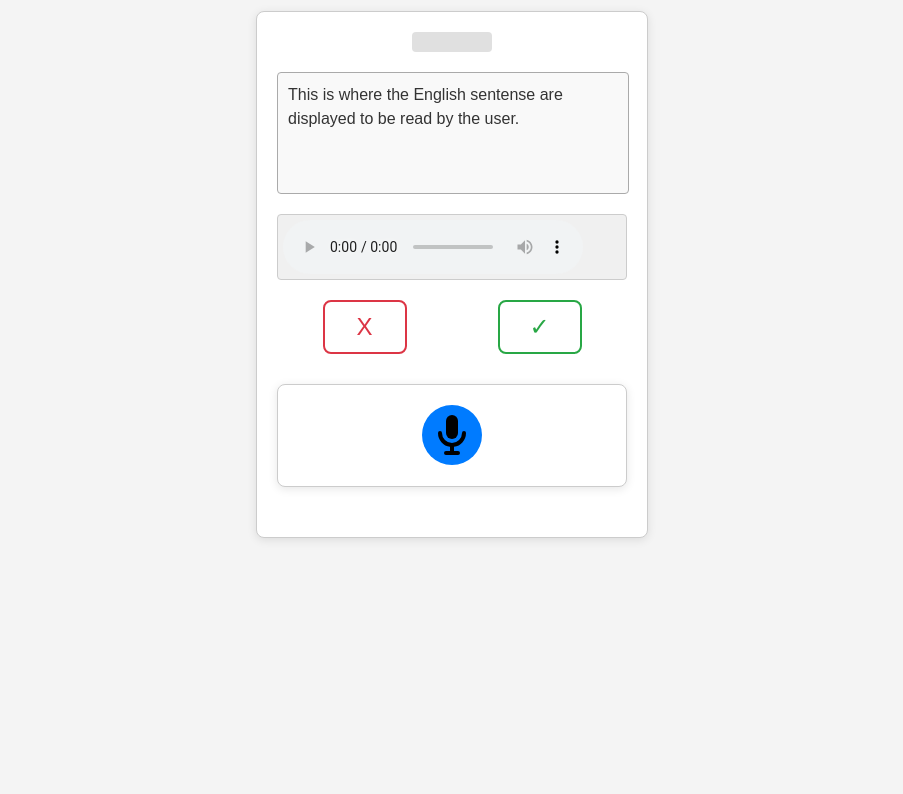
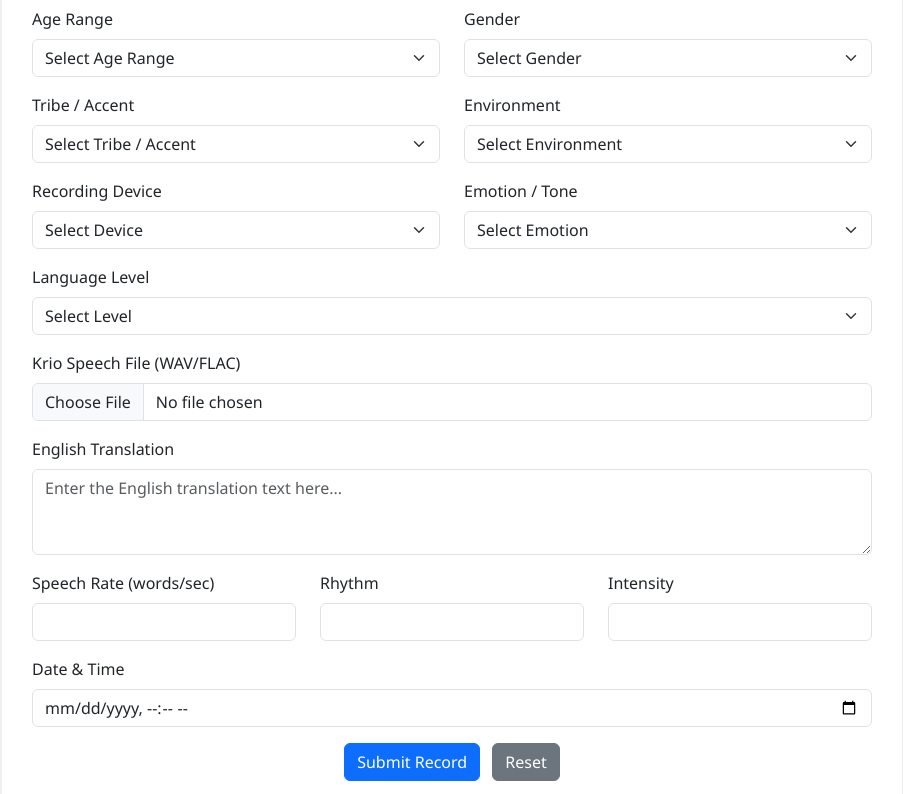
Before and after one commit to t1l2o3/Kwikt-k, a plain HTML site: page index.html in a window 1280 px wide. Shown: the part 126-920 px from the top of the page, without its empty margins (188-1091 px from the left). Before the commit the page ends 800 px from the top, so only its background shows below. Drawn offline with nearby package versions, Linux system fonts and the light colour scheme.

Commit message:
Refactor index.html for Kwiɔk Tɔk Translator
Updated the HTML structure and styles for the Kwiɔk Tɔk Translator, including form elements for data collection and improved layout with Bootstrap.

```diff
--- a/index.html
+++ b/index.html
@@ -2,321 +2,175 @@
 <html lang="en">
 <head>
   <meta charset="UTF-8">
-    <meta name="viewport" content="width=device-width, initial-scale=1.0">
-    <title>Krio to English Translator</title>
+  <meta name="viewport" content="width=device-width, initial-scale=1">
+  <title>Kwiɔk Tɔk Translator – Data Collection Form</title>
+  <link href="https://cdn.jsdelivr.net/npm/bootstrap@5.3.0/dist/css/bootstrap.min.css" rel="stylesheet">
   <style>
     body {
-            font-family: Arial, sans-serif;
-            display: flex;
-            justify-content: center;
-            align-items: center;
-            min-height: 100vh;
-            margin: 0;
-            background-color: #f4f4f4;
+      background: #f8f9fa;
+      font-family: "Segoe UI", sans-serif;
     }
-
-        .container {
-            width: 350px; /* Approximate width based on sketch */
-            padding: 20px;
-            border: 1px solid #ccc;
-            border-radius: 8px;
-            background-color: #fff;
-            box-shadow: 0 2px 10px rgba(0, 0, 0, 0.1);
-margin: 0;
-
-  .header-box {
-    height: 20px;
-    width: 80px;
-    background-color: #e0e0e0;
-    margin: 0 auto 20px; /* top/bottom 0 and 20px, left/right auto */
-    border-radius: 4px;
+    .form-container {
+      max-width: 900px;
+      margin: 40px auto;
+      background: white;
+      padding: 30px;
+      border-radius: 12px;
+      box-shadow: 0 2px 10px rgba(0,0,0,0.1);
     }
-
-
-        .text-area-box {
-            width: calc(100% - 20px);
-            height: 100px;
-            border: 1px solid #aaa;
-            padding: 10px;
-            margin-bottom: 20px;
-            border-radius: 4px;
-            overflow-y: auto;
-            background-color: #f9f9f9;
-        }
-
-        .text-area-box p {
-            margin: 0;
-            color: #333;
-            line-height: 1.5;
-        }
-
-        .voice-module {
-            display: flex;
-            align-items: center;
-            gap: 10px;
-            margin-bottom: 20px;
-            border: 1px solid #ccc;
-            border-radius: 4px;
-            padding: 5px;
-            background-color: #f0f0f0;
-        }
-
-        .voice-module button {
-            background-color: #007bff;
-            border: none;
-            border-radius: 4px;
-            color: white;
-            padding: 8px 12px;
-            cursor: pointer;
-            font-size: 10px;
-        }
-
-        .voice-module button:hover {
-            background-color: #0056b3;
-        }
-
-        .audio-playback {
-            flex-grow: 1;
-            /* Placeholder for audio playback */
-            height: 30px;
-            line-height: 30px;
+    h2 {
       text-align: center;
-            color: #555;
-            font-size: 14px;
-            background-color: #e9e9e9;
-            border-radius: 4px;
-        }
-
-        /* Actual audio element styling */
-        .audio-playback audio {
-            width: 100%;
-            height: 30px;
-            display: none; /* Hidden until recording is available */
-        }
-
-        .action-buttons {
-            display: flex;
-            justify-content: space-around;
-            margin-bottom: 30px;
-flex-direction: column;
-        }
-#rejectConfirmRecData {
-display: flex;
-justify-content: space-around;
-flex-direction: row;
-
-}
-
-        .action-button-large {
-            width: 180px;
-            height: 50px;
-            border: 2px solid #ccc;
-            border-radius: 8px;
-            display: flex;
-            justify-content: center;
-            align-items: center;
-
-
-            font-size: 24px;
-            color: #555;
-            cursor: pointer;
-        }
-
-        .action-button-large.check {
-            border-color: #28a745; /* Green for check */
-            color: #28a745;
-width: 10vw;
-max-width: 80px;
-        }
-
-        .action-button-large.cross {
-            border-color: #dc3545; /* Red for cross */
-            color: #dc3545;
-width: 10vw;
-max-width: 80px;
-        }
-#recordingButtonHolder {
-width:inherit;
-margin-top: 30px;
-}
-
-        .recording-button {
-            width: 60px; /* Wider to accommodate text */
-            height: 60px;
-            background-color: #007bff; /* Blue for start */
-            border: none;
-            border-radius: 30px; /* Pill shape */
-            display: flex;
-            justify-content: center;
-            align-items: center;
-            margin: 0 auto 1px;
-            font-size: 18px;
-            color: white;
-            cursor: pointer;
-            transition: background-color 0.3s ease;
-        }
-
-        .recording-button.recording {
-            background-color: #dc3545; /* Red when recording */
+      margin-bottom: 25px;
+      color: #004085;
     }
   </style>
 </head>
-
 <body>
   <div class="container">
-        <div class="header-box"></div>
-        <div class="text-area-box">
-            <p>This is where the English sentense are displayed to be read by the user.</p>
+    <div class="form-container">
+      <h2>Kwiɔk Tɔk Translator – Speech Data Entry</h2>
+      <form>
+
+        <!-- Age & Gender -->
+        <div class="row mb-3">
+          <div class="col-md-6">
+            <label class="form-label">Age Range</label>
+            <select class="form-select" required>
+              <option value="">Select Age Range</option>
+              <option>6–9</option>
+              <option>10–15</option>
+              <option>16–19</option>
+              <option>20–23</option>
+              <option>24–32</option>
+              <option>33–41</option>
+              <option>42–55</option>
+              <option>56–62</option>
+              <option>63–Till Death</option>
+            </select>
+          </div>
+          <div class="col-md-6">
+            <label class="form-label">Gender</label>
+            <select class="form-select" required>
+              <option value="">Select Gender</option>
+              <option>Male</option>
+              <option>Female</option>
+              <option>Other</option>
+            </select>
+          </div>
         </div>
 
-        <div class="voice-module">
-
-
-            <audio id="audioPlayback" controls></audio>
-            <button id="playButton" style="display: none;">Play</button>
+        <!-- Tribe/Accent & Environment -->
+        <div class="row mb-3">
+          <div class="col-md-6">
+            <label class="form-label">Tribe / Accent</label>
+            <select class="form-select">
+              <option value="">Select Tribe / Accent</option>
+              <option>Krio</option>
+              <option>Temne</option>
+              <option>Mende</option>
+              <option>Limba</option>
+              <option>Fullah</option>
+              <option>Susu</option>
+              <option>Other</option>
+            </select>
+          </div>
+          <div class="col-md-6">
+            <label class="form-label">Environment</label>
+            <select class="form-select">
+              <option value="">Select Environment</option>
+              <option>Indoor</option>
+              <option>Outdoor</option>
+              <option>Vehicle</option>
+              <option>Market</option>
+              <option>Office</option>
+              <option>Other</option>
+            </select>
+          </div>
         </div>
 
-        <div class="action-buttons">
-<div id="rejectConfirmRecData">
-            <div class="action-button-large cross">X</div>
-            <div class="action-button-large check">✓</div>
+        <!-- Device & Emotion -->
+        <div class="row mb-3">
+          <div class="col-md-6">
+            <label class="form-label">Recording Device</label>
+            <select class="form-select">
+              <option value="">Select Device</option>
+              <option>Phone Mic</option>
+              <option>Lavalier Mic</option>
+              <option>Laptop Mic</option>
+              <option>Studio Mic</option>
+              <option>Other</option>
+            </select>
           </div>
-   <div class="container" id="recordingButtonHolder">
-
-
-    <button class="recording-button" id="startStopRecording">
-      <!-- SVG mic icon -->
-      <svg class="mic-icon" xmlns="http://www.w3.org/2000/svg" viewBox="0 0 24 24">
-        <path d="M12 14a3 3 0 0 0 3-3V5a3 3 0 0 0-6 0v6a3 3 0 0 0 3 3z"/>
-        <path d="M19 11a1 1 0 0 0-2 0 5 5 0 0 1-10 0 1 1 0 0 0-2 0 7 7 0 0 0 6 6.92V20H9a1 1 0 0 0 0 2h6a1 1 0 0 0 0-2h-2v-2.08A7 7 0 0 0 19 11z"/>
-      </svg>
-    </button>
+          <div class="col-md-6">
+            <label class="form-label">Emotion / Tone</label>
+            <select class="form-select">
+              <option value="">Select Emotion</option>
+              <option>Neutral</option>
+              <option>Happy</option>
+              <option>Sad</option>
+              <option>Serious</option>
+              <option>Joyful</option>
+              <option>Angry</option>
+              <option>Other</option>
+            </select>
+          </div>
         </div>
 
-    <script>
-        const startStopRecordingButton = document.getElementById('startStopRecording');
-        const recordButton = document.getElementById('recordButton');
-        const playButton = document.getElementById('playButton');
-        const audioPlayback = document.getElementById('audioPlayback');
-        const audioPlaybackPlaceholder = document.getElementById('audioPlaybackPlaceholder');
+        <!-- Language Level -->
+        <div class="mb-3">
+          <label class="form-label">Language Level</label>
+          <select class="form-select">
+            <option value="">Select Level</option>
+            <option>Native</option>
+            <option>Fluent</option>
+            <option>Intermediate</option>
+            <option>Beginner</option>
+          </select>
+        </div>
 
-        let mediaRecorder;
-        let audioChunks = [];
-        let audioBlob;
-        let isRecording = false;
+        <!-- Audio Upload -->
+        <div class="mb-3">
+          <label class="form-label">Krio Speech File (WAV/FLAC)</label>
+          <input class="form-control" type="file" accept=".wav,.flac" required>
+        </div>
 
-        // Request microphone access
-        async function getMicrophone() {
-            try {
-                const stream = await navigator.mediaDevices.getUserMedia({ audio: true });
-                return stream;
-            } catch (err) {
-                console.error('Error accessing microphone:', err);
-                alert('Please allow microphone access to use the recording feature.');
-                return null;
-            }
-        }
+        <!-- English Translation -->
+        <div class="mb-3">
+          <label class="form-label">English Translation</label>
+          <textarea class="form-control" rows="3" placeholder="Enter the English translation text here..." required></textarea>
+        </div>
 
-        // Start/Stop Recording for the bottom button
-        startStopRecordingButton.addEventListener('click', async () => {
-            if (!isRecording) {
-                // Start Recording
-                const stream = await getMicrophone();
-                if (!stream) return;
+        <!-- Numeric Inputs -->
+        <div class="row mb-3">
+          <div class="col-md-4">
+            <label class="form-label">Speech Rate (words/sec)</label>
+            <input type="number" step="0.1" class="form-control">
+          </div>
+          <div class="col-md-4">
+            <label class="form-label">Rhythm</label>
+            <input type="number" step="0.1" class="form-control">
+          </div>
+          <div class="col-md-4">
+            <label class="form-label">Intensity</label>
+            <input type="number" step="0.01" class="form-control">
+          </div>
+        </div>
 
-                mediaRecorder = new MediaRecorder(stream);
-                audioChunks = [];
+        <!-- DateTime -->
+        <div class="mb-3">
+          <label class="form-label">Date & Time</label>
+          <input type="datetime-local" class="form-control" value="">
+        </div>
 
-                mediaRecorder.ondataavailable = event => {
-                    audioChunks.push(event.data);
-                };
+        <!-- Buttons -->
+        <div class="text-center">
+          <button type="submit" class="btn btn-primary me-2">Submit Record</button>
+          <button type="reset" class="btn btn-secondary">Reset</button>
+        </div>
 
-                mediaRecorder.onstop = () => {
-                    audioBlob = new Blob(audioChunks, { type: 'audio/wav' });
-                    const audioUrl = URL.createObjectURL(audioBlob);
-                    audioPlayback.src = audioUrl;
-                    audioPlayback.style.display = 'block';
-                    audioPlaybackPlaceholder.style.display = 'none'; // Hide placeholder
-                    playButton.style.display = 'none'; // Play button is now integrated into audio controls
-                    console.log('Recording finished:', audioUrl);
-                    // At this point, you'd typically send audioBlob to a server for processing
-                };
-
-                mediaRecorder.start();
-                isRecording = true;
-                //startStopRecordingButton.textContent = 'Stop Recording';
-                startStopRecordingButton.classList.add('recording');
-                recordButton.disabled = true; // Disable individual record button while main recording is active
-                audioPlayback.style.display = 'none'; // Hide playback during new recording
-                audioPlaybackPlaceholder.textContent = 'Recording...';
-                audioPlaybackPlaceholder.style.display = 'block';
-
-                console.log('Recording started...');
-            } else {
-                // Stop Recording
-                mediaRecorder.stop();
-                isRecording = false;
-                //startStopRecordingButton.textContent = 'Start Recording';
-                startStopRecordingButton.classList.remove('recording');
-                recordButton.disabled = false;
-                console.log('Recording stopped.');
-            }
-        });
-
-        // The "Record" button inside the voice module (can be used for separate short recordings if needed)
-        recordButton.addEventListener('click', async () => {
-            if (!isRecording) { // Only allow if main recording isn't active
-                const stream = await getMicrophone();
-                if (!stream) return;
-
-                mediaRecorder = new MediaRecorder(stream);
-                audioChunks = [];
-
-                mediaRecorder.ondataavailable = event => {
-                    audioChunks.push(event.data);
-                };
-
-                mediaRecorder.onstop = () => {
-                    audioBlob = new Blob(audioChunks, { type: 'audio/wav' });
-                    const audioUrl = URL.createObjectURL(audioBlob);
-                    audioPlayback.src = audioUrl;
-                    audioPlayback.style.display = 'block';
-                    audioPlaybackPlaceholder.style.display = 'none';
-                    playButton.style.display = 'none';
-                    console.log('Short recording finished:', audioUrl);
-                };
-
-                mediaRecorder.start();
-                recordButton.textContent = 'Stop';
-                recordButton.style.backgroundColor = '#dc3545'; // Red for stop
-                audioPlayback.style.display = 'none';
-                audioPlaybackPlaceholder.textContent = 'Recording...';
-                audioPlaybackPlaceholder.style.display = 'block';
-            } else {
-                mediaRecorder.stop();
-                recordButton.textContent = 'Record';
-                recordButton.style.backgroundColor = '#007bff'; // Blue for record
-            }
-        });
-
-        // The play button is now largely redundant as the <audio> element provides controls.
-        // Keeping the ID for potential future use or if you want custom play logic.
-        // playButton.addEventListener('click', () => {
-        //     if (audioPlayback.src) {
-        //         audioPlayback.play();
-        //     }
-        // });
-
-
-        document.querySelector('.action-button-large.cross').addEventListener('click', () => {
-            console.log('Cross button clicked');
-            // Add logic for 'X' action
-        });
-
-        document.querySelector('.action-button-large.check').addEventListener('click', () => {
-            console.log('Check button clicked');
-            // Add logic for '✓' action
-        });
-    </script>
+      </form>
+    </div>
+  </div>
+  <script src="https://cdn.jsdelivr.net/npm/bootstrap@5.3.0/dist/js/bootstrap.bundle.min.js"></script>
 </body>
 </html>
```
Lines whose indentation alone changed are shown as unchanged.
